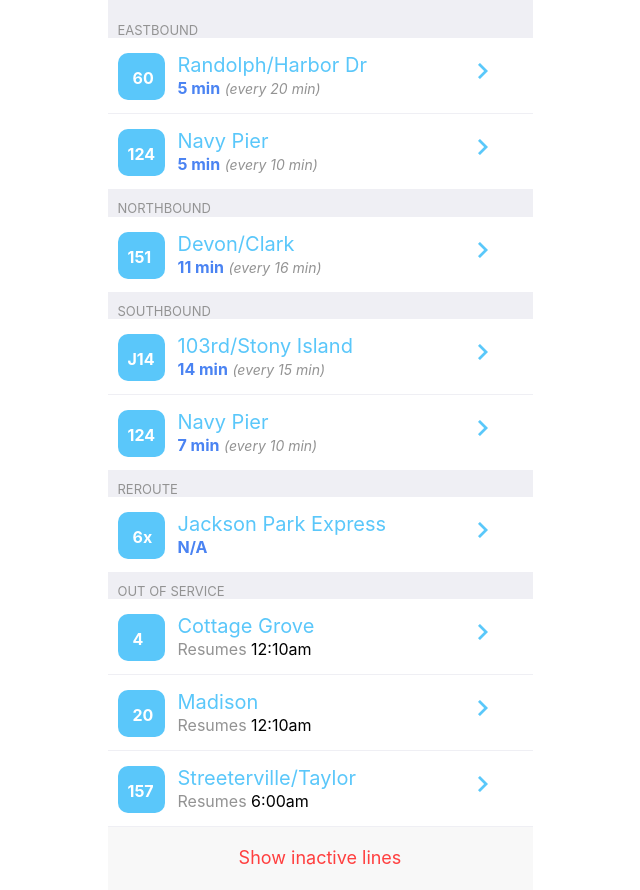
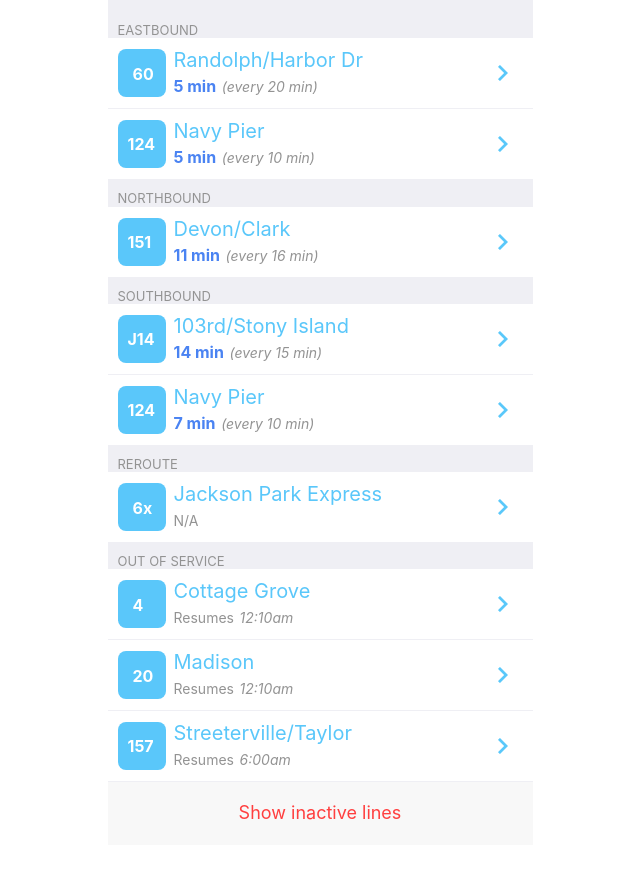
Before and after one commit to priscillavu/frontend-challenge1, a plain HTML site: page frontend-challenge-master/index.html in a window 1280 px wide. Shown: the part 142-1032 px from the top of the page, without its empty margins (320-960 px from the left). After the commit the page ends 987 px from the top, so only its background shows below. Drawn offline with Linux system fonts and the light colour scheme; a web font is replaced by a local one.

Commit message:
changed li

```diff
--- a/frontend-challenge-master/index.html
+++ b/frontend-challenge-master/index.html
@@ -29,97 +29,151 @@
 
     <section class="buslist">
       <h1>EASTBOUND</h1>
-      <ul class="row">
-        <img class="arrow" src="images/arrow.png">
-        <li class="busnumber">60</li>
-        <li class="destination">Randolph/Harbor Dr</li><br>
-        <li class="time">
-          <span class="eta" >5 min</span>
-          <span class="frequency">(every 20 min)</span>
+      <ul class="route-list">
+        <li class="item">
+          <div class="route-content">
+            <span class="route-number">60</span>
+            <div class="route-title">
+            <p>Randolph/Harbor Dr</p>
+            <p class="route-time">
+              <span class="route-eta">5 min</span>
+              <span class="route-frequency">(every 20 min)</span>
+            </p>
+          </div>
+          </div>
+          <img src="images/arrow.png" class="arrow">
          </li>
       </ul>
 
-      <ul class="row">
-        <img class="arrow" src="images/arrow.png">
-        <li class="busnumber3">124</li>
-        <li class="destination">Navy Pier</li><br>
-        <li class="time">
-          <span class="eta">5 min</span>
-          <span class="frequency">(every 10 min)</span>
+      <ul class="route-list">
+        <li class="item">
+          <div class="route-content">
+            <span class="route-number-3">124</span>
+            <div class="route-title">
+            <p>Navy Pier</p>
+            <p class="route-time">
+              <span class="route-eta">5 min</span>
+              <span class="route-frequency">(every 10 min)</span>
+            </p>
+          </div>
+          </div>
+          <img src="images/arrow.png" class="arrow">
          </li>
       </ul>
 
       <h1>NORTHBOUND</h1>
-      <ul class="row">
-        <img class="arrow" src="images/arrow.png">
-        <li class="busnumber3">151</li>
-        <li class="destination">Devon/Clark</li><br>
-        <li class="time">
-          <span class="eta">11 min</span>
-          <span class="frequency">(every 16 min)</span>
+      <ul class="route-list">
+        <li class="item">
+          <div class="route-content">
+            <span class="route-number-3">151</span>
+            <div class="route-title">
+            <p>Devon/Clark</p>
+            <p class="route-time">
+              <span class="route-eta">11 min</span>
+              <span class="route-frequency">(every 16 min)</span>
+            </p>
+          </div>
+          </div>
+          <img src="images/arrow.png" class="arrow">
          </li>
       </ul>
 
       <h1>SOUTHBOUND</h1>
-      <ul class="row">
-        <img class="arrow" src="images/arrow.png">
-        <li class="busnumber3">J14</li>
-        <li class="destination">103rd/Stony Island</li><br>
-        <li class="time">
-          <span class="eta">14 min</span>
-          <span class="frequency">(every 15 min)</span>
+      <ul class="route-list">
+        <li class="item">
+          <div class="route-content">
+            <span class="route-number-3">J14</span>
+            <div class="route-title">
+            <p>103rd/Stony Island</p>
+            <p class="route-time">
+              <span class="route-eta">14 min</span>
+              <span class="route-frequency">(every 15 min)</span>
+            </p>
+          </div>
+          </div>
+          <img src="images/arrow.png" class="arrow">
          </li>
       </ul>
 
-      <ul class="row">
-        <img class="arrow" src="images/arrow.png">
-        <li class="busnumber3">124</li>
-        <li class="destination">Navy Pier</li><br>
-        <li class="time">
-          <span class="eta">7 min</span>
-          <span class="frequency">(every 10 min)</span>
+      <ul class="route-list">
+        <li class="item">
+          <div class="route-content">
+            <span class="route-number-3">124</span>
+            <div class="route-title">
+            <p>Navy Pier</p>
+            <p class="route-time">
+              <span class="route-eta">7 min</span>
+              <span class="route-frequency">(every 10 min)</span>
+            </p>
+          </div>
+          </div>
+          <img src="images/arrow.png" class="arrow">
          </li>
       </ul>
 
       <h1>REROUTE</h1>
-      <ul class="row">
-        <img class="arrow" src="images/arrow.png">
-        <li class="busnumber">6x</li>
-        <li class="destination">Jackson Park Express</li><br>
-        <li class="time">
-          <span class="eta">N/A</span>
-          <span class="frequency"></span>
+      <ul class="route-list">
+        <li class="item">
+          <div class="route-content">
+            <span class="route-number">6x</span>
+            <div class="route-title">
+            <p>Jackson Park Express</p>
+            <p class="route-time">
+              <span class="route-resumes">N/A</span>
+              <span class="route-frequency"></span>
+            </p>
+          </div>
+          </div>
+          <img src="images/arrow.png" class="arrow">
          </li>
       </ul>
 
       <h1>OUT OF SERVICE</h1>
-      <ul class="row">
-        <img class="arrow" src="images/arrow.png">
-        <li class="busnumber">4</li>
-        <li class="destination">Cottage Grove</li>
-        <li class="time"><br>
-          <span class="resumes">Resumes</span>
-          <span class="resumetime">12:10am</span>
+      <ul class="route-list">
+        <li class="item">
+          <div class="route-content">
+            <span class="route-number">4</span>
+            <div class="route-title">
+            <p>Cottage Grove</p>
+            <p class="route-time">
+              <span class="route-resumes">Resumes</span>
+              <span class="route-frequency">12:10am</span>
+            </p>
+          </div>
+          </div>
+          <img src="images/arrow.png" class="arrow">
          </li>
       </ul>
 
-      <ul class="row">
-        <img class="arrow" src="images/arrow.png">
-        <li class="busnumber">20</li>
-        <li class="destination">Madison</li>
-        <li class="time"><br>
-          <span class="resumes">Resumes</span>
-          <span class="resumetime">12:10am</span>
+      <ul class="route-list">
+        <li class="item">
+          <div class="route-content">
+            <span class="route-number">20</span>
+            <div class="route-title">
+            <p>Madison</p>
+            <p class="route-time">
+              <span class="route-resumes">Resumes</span>
+              <span class="route-frequency">12:10am</span>
+            </p>
+          </div>
+          </div>
+          <img src="images/arrow.png" class="arrow">
          </li>
       </ul>
 
-      <ul class="row">
-        <img class="arrow" src="images/arrow.png">
-        <li class="busnumber3">157</li>
-        <li class="destination">Streeterville/Taylor</li>
-        <li class="time"><br>
-          <span class="resumes">Resumes</span>
-          <span class="resumetime">6:00am</span>
+      <ul class="route-list">
+        <li class="item">
+          <div class="route-content">
+            <span class="route-number-3">157</span>
+            <div class="route-title">
+            <p>Streeterville/Taylor</p>
+            <p class="route-time">
+              <span class="route-resumes">Resumes</span>
+              <span class="route-frequency">6:00am</span>
+            </p>
+          </div>
+          </div>
+          <img src="images/arrow.png" class="arrow">
          </li>
       </ul>
     </section>
--- a/frontend-challenge-master/style.css
+++ b/frontend-challenge-master/style.css
@@ -31,6 +31,68 @@
   border-bottom: 1px solid #a9a9a9;
 }
 
+.item {
+  display: flex;
+  width: 100%;
+  justify-content: space-between;
+  align-items: center;
+  height: 50px;
+}
+
+.route-list {
+  border-bottom: 1px solid var(--system-dark-gray);
+}
+
+.route-content {
+  display: flex;
+}
+
+.route-number {
+  align-self: center;
+  font-weight: bold;
+  width: 48px;
+  height: 48px;
+  color: var(--white);
+  padding: 15px;
+  border-radius: 8px;
+  background: #5ac7fa;
+}
+
+.route-number-3 {
+  align-self: center;
+  font-weight: bold;
+  width: 48px;
+  height: 48px;
+  color: var(--white);
+  padding: 14px 20px 10px 10px;
+  border-radius: 8px;
+  background: #5ac7fa;
+}
+
+.route-title {
+  align-self: center;
+  padding-left: 8px;
+  color: var(--route-primary);
+  font-size: 20px;
+}
+
+.route-eta {
+  font-weight: bold;
+  font-size: 16px;
+  color: var(--route-secondary);
+}
+
+.route-frequency {
+  color: #939393;
+  font-size: 14px;
+  font-style: italic;
+}
+
+.route-resumes {
+  color: #939393;
+  font-size: 14px;
+}
+
 .statusbar {
   display: block;
   margin-left: auto;
@@ -60,34 +122,6 @@
     background-color: var(--system-dark-gray);
   }
 
-  .busnumber {
-    position: absolute;
-    font-weight: bold;
-    width: 47px;
-    height: 47px;
-    color: var(--white);
-    padding: 15px;
-    border-radius: 10px;
-    background: #5AC7FA;
-  }
-
-  .busnumber3 {
-    position: absolute;
-    font-weight: bold;
-    width: 47px;
-    height: 47px;
-    color: var(--white);
-    padding: 15px 30px 10px 10px;
-    border-radius: 10px;
-    background: #5AC7FA;
-  }
-
- .arrow {
-   margin-left: 360px;
-   margin-top: 10px;
-   position: absolute;
- }
-
   h1 {
     font-size: small;
     color: #939393;
@@ -114,38 +148,12 @@
     display: inline;
   }
 
-  .row{
-    height: 75px;
-    padding-top: 15px;
-    margin-bottom: 1px;
-  }
-
-  .destination {
-      margin-left: 60px;
-      color: var(--route-primary);
-      font-size: 20px;
-  }
-
-  .eta {
-      font-weight: bold;
-      font-size: 16px;
-      margin-left: 60px;
-      color: var(--route-secondary);
-  }
-
-  .frequency {
-      color: #939393;
-      font-size: 14px;
-      font-style: italic;
-  }
-
-  .resumes {
-    margin-left: 60px;
-    color: #939393;
+  .arrow {
+    margin-right: 15px;
   }
 
   footer {
-    border-top: ##a9a9a9;
+    border-top: #a9a9a9;
     background-color: var(--system-light-gray);
     padding-top: 20px;
     padding-bottom: 20px;
```
Lines whose indentation alone changed are shown as unchanged.
